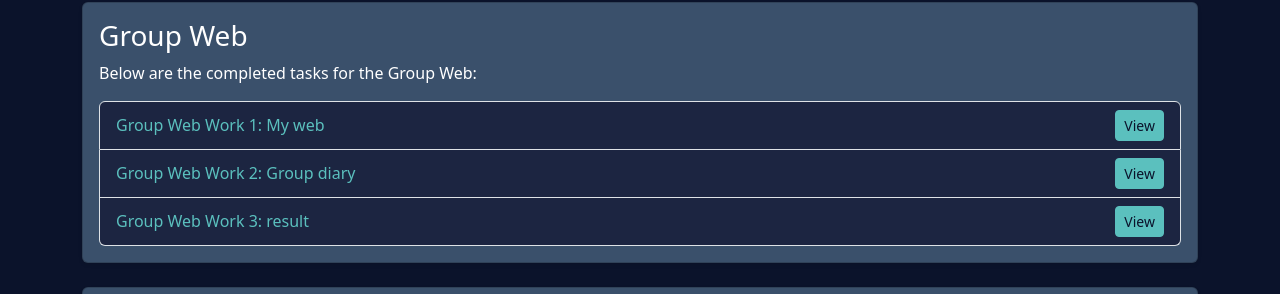
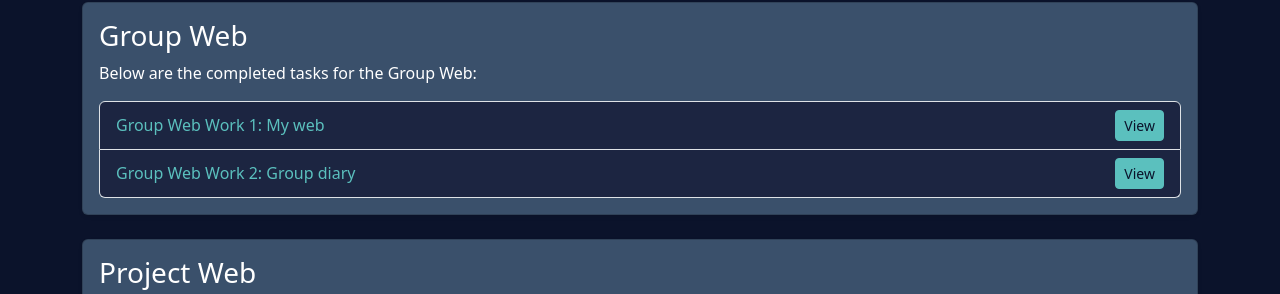
Before and after one commit to Phong205/result, a plain HTML site: page index.html in a window 1280 px wide. Shown: the part 427-721 px from the top of the page. Drawn offline with nearby package versions, Linux system fonts and the light colour scheme.

Commit message:
Update index.html

```diff
--- a/index.html
+++ b/index.html
@@ -74,10 +74,6 @@
                         Group Web Work 2: Group diary
                         <a href="https://lastjuly05.github.io/GroupWebsite/group-diary.html" class="btn btn-primary btn-sm">View</a>
                     </li>
-                    <li class="list-group-item d-flex justify-content-between align-items-center">
-                        Group Web Work 3: result
-                        <a href="https://phong205.github.io/result/" class="btn btn-primary btn-sm">View</a>
-                    </li>
                 </ul>
             </div>
         </div>
```
